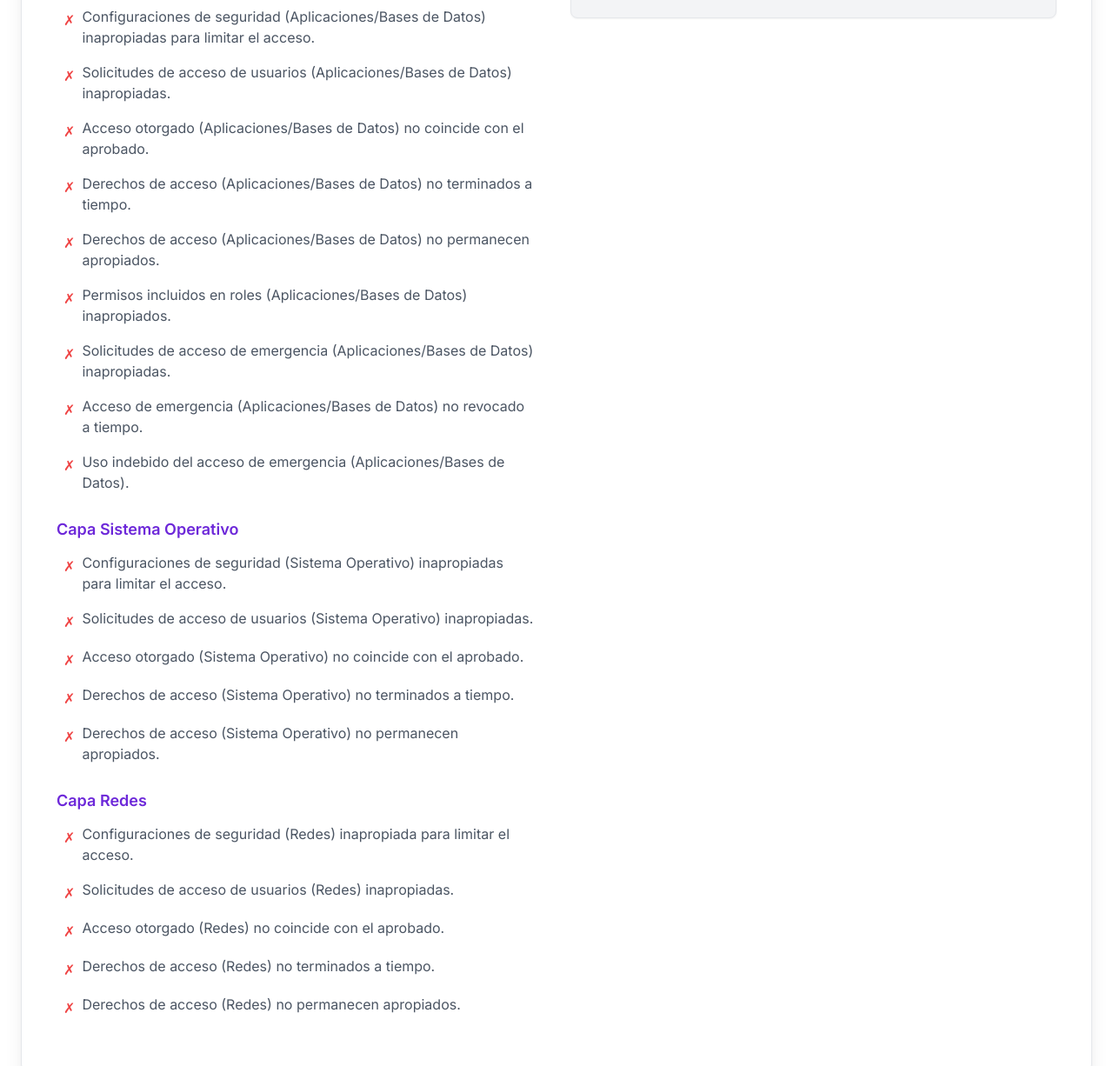
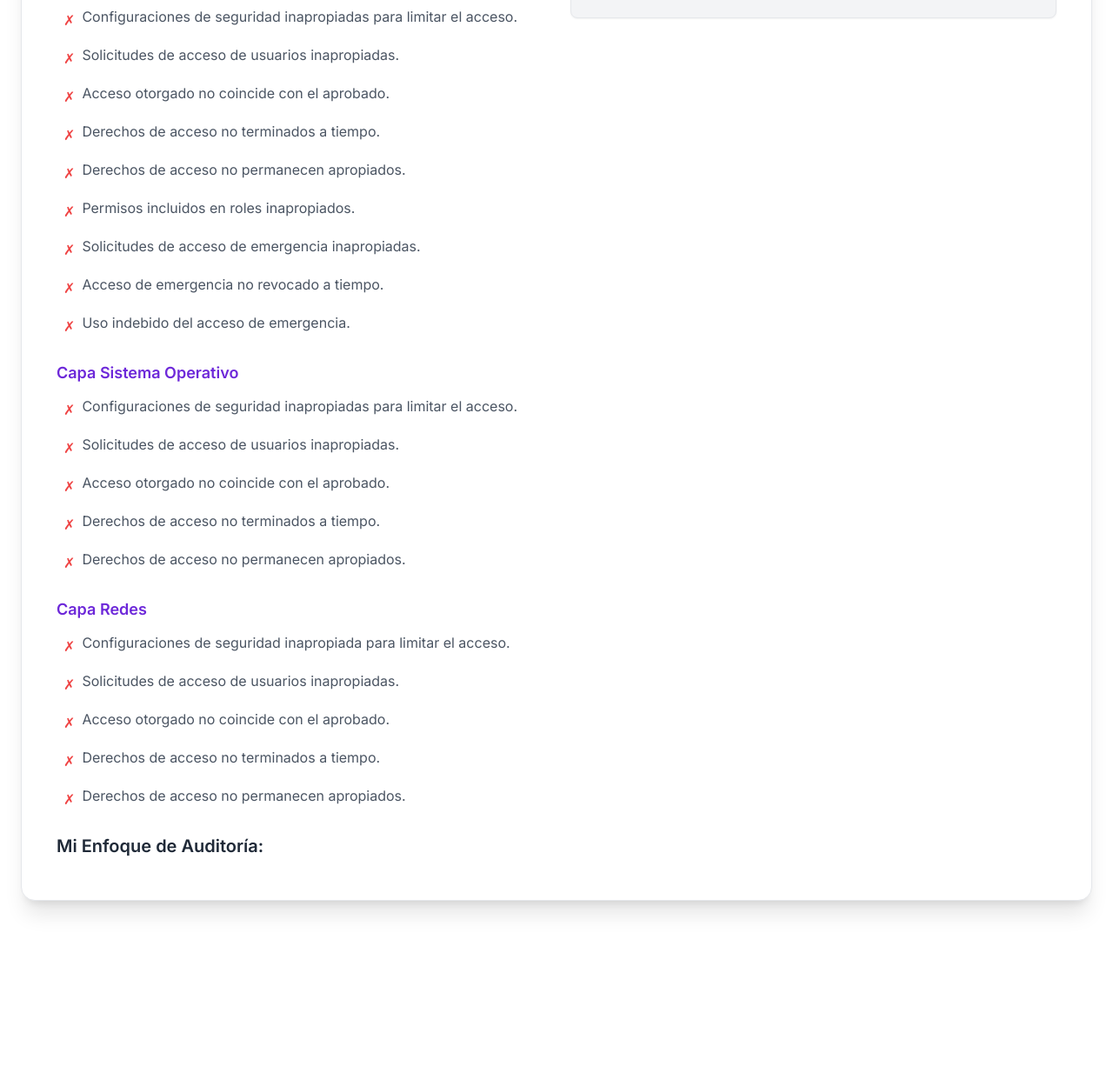
Before and after one commit to MateoR-gif/Audit, a plain HTML site: page index.html in a window 1280 px wide. Shown: the part 874-2100 px from the top of the page at 87% size. Drawn offline with nearby package versions, Linux system fonts and the light colour scheme.

Commit message:
Update index.html

```diff
--- a/index.html
+++ b/index.html
@@ -218,6 +218,8 @@
                                 <ul id="access-network-risks" class="space-y-2 text-gray-600"></ul>
                             </div>
 
+                            <h4 class="text-xl font-semibold text-gray-800 mt-6 mb-2">Mi Enfoque de Auditoría:</h4>
+                            <ul id="access-approach" class="space-y-2 text-gray-600"></ul>
                         </div>
                         <div class="bg-gray-100 p-6 rounded-lg border border-gray-200 shadow-sm">
                             <h4 class="text-lg font-semibold text-gray-800 mb-3">Detalle del Riesgo Seleccionado:</h4>
@@ -243,6 +245,8 @@
                                 <ul id="changes-network-risks" class="space-y-2 text-gray-600"></ul>
                             </div>
 
+                            <h4 class="text-xl font-semibold text-gray-800 mt-6 mb-2">Mi Enfoque de Auditoría:</h4>
+                            <ul id="changes-approach" class="space-y-2 text-gray-600"></ul>
                         </div>
                         <div class="bg-gray-100 p-6 rounded-lg border border-gray-200 shadow-sm">
                             <h4 class="text-lg font-semibold text-gray-800 mb-3">Detalle del Riesgo Seleccionado:</h4>
@@ -268,6 +272,8 @@
                                 <ul id="operations-network-risks" class="space-y-2 text-gray-600"></ul>
                             </div>
 
+                            <h4 class="text-xl font-semibold text-gray-800 mt-6 mb-2">Mi Enfoque de Auditoría:</h4>
+                            <ul id="operations-approach" class="space-y-2 text-gray-600"></ul>
                         </div>
                         <div class="bg-gray-100 p-6 rounded-lg border border-gray-200 shadow-sm">
                             <h4 class="text-lg font-semibold text-gray-800 mb-3">Detalle del Riesgo Seleccionado:</h4>
@@ -283,9 +289,7 @@
         <div class="container mx-auto px-6 py-8 text-center">
             <p class="font-semibold text-lg text-white">Fortalezco la confianza a través de la auditoría.</p>
             <p class="mt-2 text-sm">Esta propuesta interactiva demuestra mi enfoque proactivo para la gestión de riesgos de TI.</p>
-            <p class="mt-2 text-sm">© Implementado por Mateo Rendón - Auditor de TI</p>
-            <br>
-            <p class="mt-2 text-sm">Contacto: +57 3183246407</p>
+            <p>©MR</p>
         </div>
     </footer>
 
@@ -296,83 +300,83 @@
                 "access": {
                     "application": [
                         {
-                            title: "Configuraciones de seguridad (Aplicaciones/Bases de Datos) inapropiadas para limitar el acceso.",
+                            title: "Configuraciones de seguridad inapropiadas para limitar el acceso.",
                             detail: "Las configuraciones de seguridad clave, incluidas las contraseñas, no son apropiadas para limitar el acceso solo a los usuarios previstos. Esto incluye configuraciones a nivel de aplicación y base de datos. Por ejemplo, una aplicación con credenciales por defecto o una base de datos con permisos excesivos para usuarios genéricos."
                         },
                         {
-                            title: "Solicitudes de acceso de usuarios (Aplicaciones/Bases de Datos) inapropiadas.",
+                            title: "Solicitudes de acceso de usuarios inapropiadas.",
                             detail: "Las peticiones de acceso a sistemas y datos, tanto para personal de TI como de negocio, pueden no estar justificadas, ser excesivas o no alinearse con el principio de mínimo privilegio. Esto puede llevar a otorgar más acceso del necesario. Por ejemplo, un usuario de negocio solicita acceso de administrador a una aplicación que solo requiere acceso de lectura."
                         },
                         {
-                            title: "Acceso otorgado (Aplicaciones/Bases de Datos) no coincide con el aprobado.",
+                            title: "Acceso otorgado no coincide con el aprobado.",
                             detail: "Existe una discrepancia entre el nivel de acceso que fue formalmente aprobado y el que realmente se configuró y otorgó al usuario en los sistemas. Esto puede resultar en privilegios excesivos o insuficientes. Un caso es cuando se aprueba un rol con permisos específicos, pero se le asigna un rol más amplio por error."
                         },
                         {
-                            title: "Derechos de acceso (Aplicaciones/Bases de Datos) no terminados a tiempo.",
+                            title: "Derechos de acceso no terminados a tiempo.",
                             detail: "Los derechos de acceso a aplicaciones y bases de datos no son revocados oportunamente cuando un usuario cambia de rol o deja la entidad. Esto crea cuentas huérfanas o accesos persistentes que son un riesgo de seguridad. Por ejemplo, un empleado desvinculado aún puede acceder a la base de datos de clientes."
                         },
                         {
-                            title: "Derechos de acceso (Aplicaciones/Bases de Datos) no permanecen apropiados.",
+                            title: "Derechos de acceso no permanecen apropiados.",
                             detail: "Los privilegios de acceso de los usuarios no se revisan ni ajustan periódicamente a medida que evolucionan sus roles o las necesidades del negocio, lo que puede llevar a la acumulación de accesos innecesarios o excesivos (privilege creep). Un caso común es el 'privilege creep' donde un usuario acumula permisos de varios roles a lo largo de los años."
                         },
                         {
-                            title: "Permisos incluidos en roles (Aplicaciones/Bases de Datos) inapropiados.",
+                            title: "Permisos incluidos en roles inapropiados.",
                             detail: "Los roles definidos en los sistemas contienen combinaciones de permisos que son excesivas, conflictivas (violando SoD) o no se alinean con las funciones de negocio esperadas para ese rol. Esto puede facilitar errores o actividades fraudulentas. Por ejemplo, un rol de 'Contador' que incluye permisos para modificar parámetros del sistema financiero."
                         },
                         {
-                            title: "Solicitudes de acceso de emergencia (Aplicaciones/Bases de Datos) inapropiadas.",
+                            title: "Solicitudes de acceso de emergencia inapropiadas.",
                             detail: "Las solicitudes para obtener acceso de emergencia a aplicaciones o bases de datos no están debidamente justificadas por una situación crítica real, o se utilizan para eludir los controles normales. Un ejemplo es una solicitud de acceso de emergencia a la base de datos de producción para realizar una consulta rutinaria que podría haberse planificado."
                         },
                         {
-                            title: "Acceso de emergencia (Aplicaciones/Bases de Datos) no revocado a tiempo.",
+                            title: "Acceso de emergencia no revocado a tiempo.",
                             detail: "Los privilegios de acceso de emergencia a aplicaciones o bases de datos no se desactivan o revocan una vez que la situación crítica ha sido resuelta o el período de tiempo autorizado ha expirado. Esto deja una ventana de oportunidad para el abuso de privilegios. Un caso es una cuenta de 'break-glass' que permanece activa durante semanas después de un incidente."
                         },
                         {
-                            title: "Uso indebido del acceso de emergencia (Aplicaciones/Bases de Datos).",
+                            title: "Uso indebido del acceso de emergencia.",
                             detail: "El acceso de emergencia a aplicaciones o bases de datos se utiliza para fines distintos a los que justificaron su activación, como realizar tareas no relacionadas con la emergencia o para acceder a información sensible sin necesidad. Esto es un indicador de control débil y posible fraude. Por ejemplo, un usuario con acceso de emergencia accede a registros de empleados no relacionados con el incidente."
                         }
                     ],
                     "operating_system": [
                         {
-                            title: "Configuraciones de seguridad (Sistema Operativo) inapropiadas para limitar el acceso.",
+                            title: "Configuraciones de seguridad inapropiadas para limitar el acceso.",
                             detail: "Las configuraciones de seguridad clave del sistema operativo, incluidas las contraseñas de cuentas de servicio o administradores, no son apropiadas para limitar el acceso solo a los usuarios previstos. Esto puede exponer el sistema a ataques o accesos no autorizados. Por ejemplo, un servidor con políticas de contraseñas débiles o puertos de administración abiertos a la red pública."
                         },
                         {
-                            title: "Solicitudes de acceso de usuarios (Sistema Operativo) inapropiadas.",
+                            title: "Solicitudes de acceso de usuarios inapropiadas.",
                             detail: "Las solicitudes de acceso para usuarios de TI y de negocios a componentes relevantes del sistema operativo son inapropiadas, lo que lleva a otorgar privilegios excesivos o innecesarios. Por ejemplo, un usuario de soporte solicita acceso de administrador a un servidor cuando solo necesita acceso a logs."
                         },
                         {
-                            title: "Acceso otorgado (Sistema Operativo) no coincide con el aprobado.",
+                            title: "Acceso otorgado no coincide con el aprobado.",
                             detail: "El acceso que se configura y otorga a los usuarios en el sistema operativo no es idéntico al que fue formalmente aprobado. Esto puede resultar en un exceso de privilegios o en una funcionalidad limitada. Un caso es cuando se aprueba acceso a un directorio específico, pero se otorga acceso a todo el disco por error."
                         },
                         {
-                            title: "Derechos de acceso (Sistema Operativo) no terminados a tiempo.",
+                            title: "Derechos de acceso no terminados a tiempo.",
                             detail: "Los derechos de acceso a cuentas de sistema operativo no son revocados oportunamente cuando un usuario cambia de rol o deja la entidad. Esto crea cuentas huérfanas o accesos persistentes que son un riesgo de seguridad. Por ejemplo, un administrador de sistemas desvinculado aún tiene una cuenta activa en los servidores."
                         },
                         {
-                            title: "Derechos de acceso (Sistema Operativo) no permanecen apropiados.",
+                            title: "Derechos de acceso no permanecen apropiados.",
                             detail: "Los privilegios de acceso de los usuarios en el sistema operativo no se revisan ni ajustan periódicamente a medida que evolucionan sus roles o las necesidades del negocio, lo que puede llevar a la acumulación de accesos innecesarios o excesivos (privilege creep). Un caso es un usuario que, tras varios cambios de puesto, mantiene permisos de administrador en servidores que ya no gestiona."
                         }
                     ],
                     "network": [
                         {
-                            title: "Configuraciones de seguridad (Redes) inapropiada para limitar el acceso.",
+                            title: "Configuraciones de seguridad inapropiada para limitar el acceso.",
                             detail: "Las configuraciones de seguridad clave en dispositivos de red (routers, firewalls, switches), incluidas las contraseñas y las reglas de acceso, no son apropiadas para limitar el acceso solo a los usuarios previstos o para proteger la red. Esto puede exponer la infraestructura a ataques. Por ejemplo, un firewall con reglas permisivas que exponen servicios internos a internet."
                         },
                         {
-                            title: "Solicitudes de acceso de usuarios (Redes) inapropiadas.",
+                            title: "Solicitudes de acceso de usuarios inapropiadas.",
                             detail: "Las solicitudes de acceso para usuarios de TI y de negocios a componentes relevantes del entorno de red (ej. dispositivos de red, segmentos de red) son inapropiadas, lo que lleva a otorgar privilegios excesivos o innecesarios. Por ejemplo, un usuario de soporte solicita acceso de administrador a un router cuando solo necesita acceso de monitoreo."
                         },
                         {
-                            title: "Acceso otorgado (Redes) no coincide con el aprobado.",
+                            title: "Acceso otorgado no coincide con el aprobado.",
                             detail: "El acceso que se configura y otorga a los usuarios en dispositivos de red no es idéntico al que fue formalmente aprobado. Esto puede resultar en un exceso de privilegios o en una funcionalidad limitada. Un caso es cuando se aprueba acceso a un segmento de red específico, pero se otorga acceso a toda la red por error."
                         },
                         {
-                            title: "Derechos de acceso (Redes) no terminados a tiempo.",
+                            title: "Derechos de acceso no terminados a tiempo.",
                             detail: "Los derechos de acceso a dispositivos de red no son revocados oportunamente cuando un usuario cambia de rol o deja la entidad. Esto crea cuentas huérfanas o accesos persistentes que son un riesgo de seguridad. Por ejemplo, un ingeniero de red desvinculado aún tiene acceso a los firewalls de la empresa."
                         },
                         {
-                            title: "Derechos de acceso (Redes) no permanecen apropiados.",
+                            title: "Derechos de acceso no permanecen apropiados.",
                             detail: "Los privilegios de acceso de los usuarios en dispositivos de red no se revisan ni ajustan periódicamente a medida que evolucionan sus roles o las necesidades del negocio, lo que puede llevar a la acumulación de accesos innecesarios o excesivos (privilege creep). Un caso es un usuario que, tras varios cambios de puesto, mantiene permisos de configuración en routers que ya no gestiona."
                         }
                     ]
@@ -410,13 +414,13 @@
                     ],
                     "operating_system": [
                         {
-                            title: "Cambios no autorizados en configuraciones (Sistema Operativo).",
+                            title: "Cambios no autorizados en configuraciones.",
                             detail: "Las configuraciones del sistema operativo pueden establecerse o cambiarse a valores no autorizados, intencionalmente o no, y no ser detectadas ni corregidas. Esto incluye cambios en archivos de configuración críticos, permisos de sistema o servicios. Un caso sería la modificación de un parámetro de seguridad en un servidor sin un ticket de cambio aprobado."
                         }
                     ],
                     "network": [
                         {
-                            title: "Cambios no autorizados en configuraciones (Redes).",
+                            title: "Cambios no autorizados en configuraciones.",
                             detail: "Las configuraciones de red pueden establecerse o cambiarse a valores no autorizados, intencionalmente o no, y no ser detectadas ni corregidas. Esto incluye cambios en reglas de firewall, configuraciones de VPN o rutas. Un caso sería la modificación de una regla de firewall crítica por un error humano, abriendo un puerto sin que el equipo de seguridad lo sepa."
                         }
                     ]
@@ -442,13 +446,13 @@
                             detail: "Una gestión de respaldos deficiente implica que los datos críticos no se copian con la frecuencia necesaria, la integridad de los respaldos no se verifica, o los procesos de recuperación son ineficaces. Esto puede llevar a la pérdida de datos irrecuperable en caso de un fallo del sistema o un desastre. Un caso es un respaldo que se ejecuta, pero al intentar restaurarlo, los datos están corruptos o incompletos, o el tiempo de recuperación excede los objetivos del negocio."
                         },
                         {
-                            title: "Configuraciones de seguridad base (Sistema Operativo) inapropiadas.",
+                            title: "Configuraciones de seguridad base inapropiadas.",
                             detail: "Las configuraciones de seguridad a nivel de sistemas operativos (ej. políticas de contraseñas de cuentas de servicio, configuraciones de puertos, reglas de firewall) no son lo suficientemente robustas para proteger los activos. Esto puede exponer la infraestructura a ataques. Por ejemplo, un servidor de base de datos con puertos abiertos innecesarios o contraseñas por defecto en servicios de red."
                         }
                     ],
                     "network": [
                         {
-                            title: "Configuraciones de seguridad base (Redes) inapropiadas.",
+                            title: "Configuraciones de seguridad base inapropiadas.",
                             detail: "Las configuraciones de seguridad a nivel de dispositivos de red (ej. políticas de contraseñas de cuentas de servicio, configuraciones de puertos, reglas de firewall) no son lo suficientemente robustas para proteger los activos. Esto puede exponer la infraestructura a ataques. Por ejemplo, un servidor de base de datos con puertos abiertos innecesarios o contraseñas por defecto en servicios de red."
                         }
                     ]
@@ -743,7 +747,7 @@
                 },
                 "seguimiento": {
                     title: "6. Seguimiento",
-                    description: "Esta fase final es crucial para asegurar que las recomendaciones de auditoría se implementen efectivamente y que los riesgos identificados sean mitigados de forma sostenible.",
+                    description: "Mi fase final es crucial para asegurar que las recomendaciones de auditoría se implementen efectivamente y que los riesgos identificados sean mitigados de forma sostenible.",
                     areas: {
                         "access": {
                             "application": [
@@ -920,4 +924,3 @@
     </script>
 </body>
 </html>
-<!DOCTYPE html>
```
